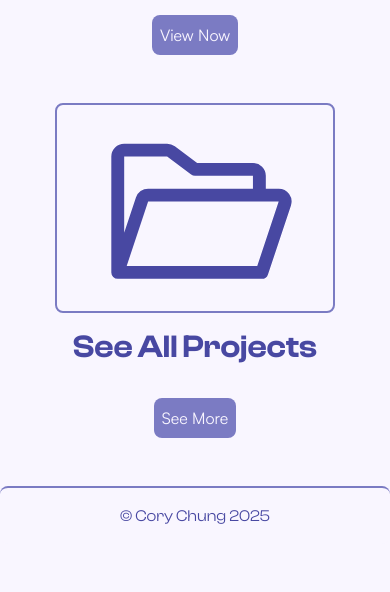
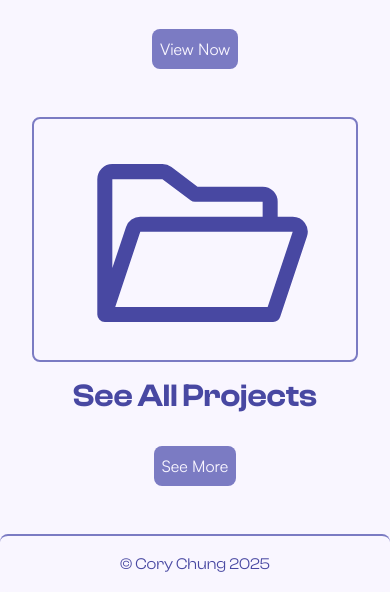
Before and after one commit to corychung/cse134b-hw3, a plain HTML site: page index.html in a window 390 px wide. Shown: the part 1092-1684 px from the top of the page. Before the commit the page ends 1636 px from the top, so only its background shows below. Drawn offline with Linux system fonts and the light colour scheme.

Commit message:
fix: enlarge section sizing on mobile breakpoints

```diff
--- a/style.css
+++ b/style.css
@@ -145,7 +145,7 @@
 
     main {
         padding: 0rem 1rem;
-        width: 80vw;
+        width: 100%;
         max-width: 1200px;
         display:flex;
         flex: 1;
@@ -356,11 +356,13 @@
     }
 }
 
-
 @layer mobile-override {
     @media only screen and (max-width: 600px) {
         .project-grid, #social-links {
             flex-direction: column;
+        }
+        section {
+            width: 100%;
         }
         header {
             #burger-menu {
```
Lines whose indentation alone changed are shown as unchanged.
